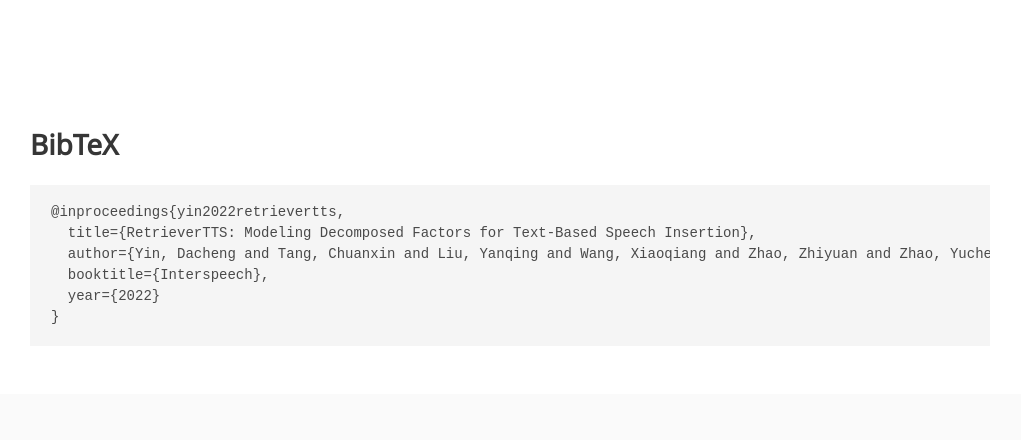
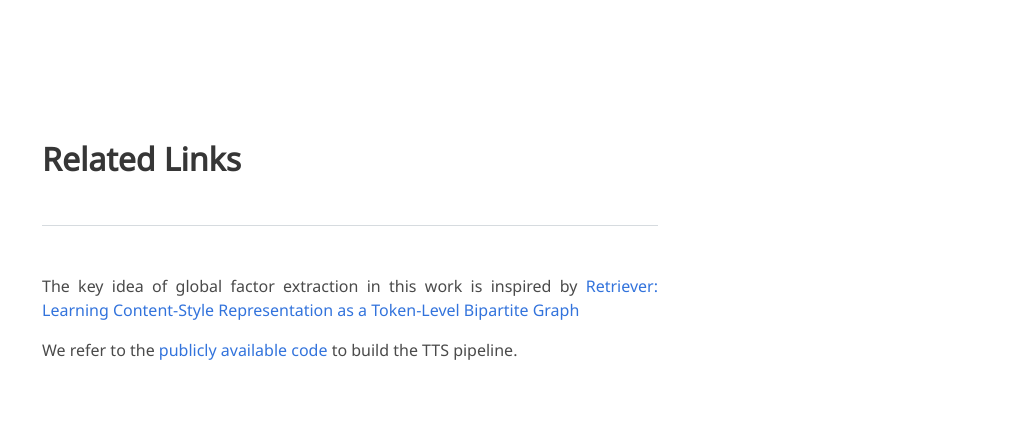
Before and after one commit to ydcUstc/RetrieverTTS_demo, a plain HTML site: page index.html in a window 1280 px wide. Shown: the part 4540-4980 px from the top of the page, without its empty margins (130-1151 px from the left). Drawn offline with nearby package versions, Linux system fonts and the light colour scheme; some icons are missing; a web font is replaced by a local one.

Commit message:
add related links

```diff
--- a/index.html
+++ b/index.html
@@ -425,6 +425,23 @@
 
 </section>
 
+<section class="section">
+    <div class="container is-max-desktop content">
+      <div class="column is-two-thirds">
+        <h2 class="title is-3">Related Links</h2>
+        <div class="hr"></div>
+        <div class="content has-text-justified">
+          <p>
+            The key idea of global factor extraction in this work is inspired by <a href="https://ydcustc.github.io/retriever-demo/">Retriever: Learning Content-Style Representation as a Token-Level Bipartite Graph</a>
+          </p>
+          <p>
+            We refer to the <a href="https://github.com/NVIDIA/DeepLearningExamples/tree/master/PyTorch/SpeechSynthesis/FastPitch">publicly available code</a> to build the TTS pipeline.
+          </p>
+        </div>
+      </div>
+    </div>
+</section>
+
 
 <section class="section" id="BibTeX">
   <div class="container is-max-desktop content">
```
